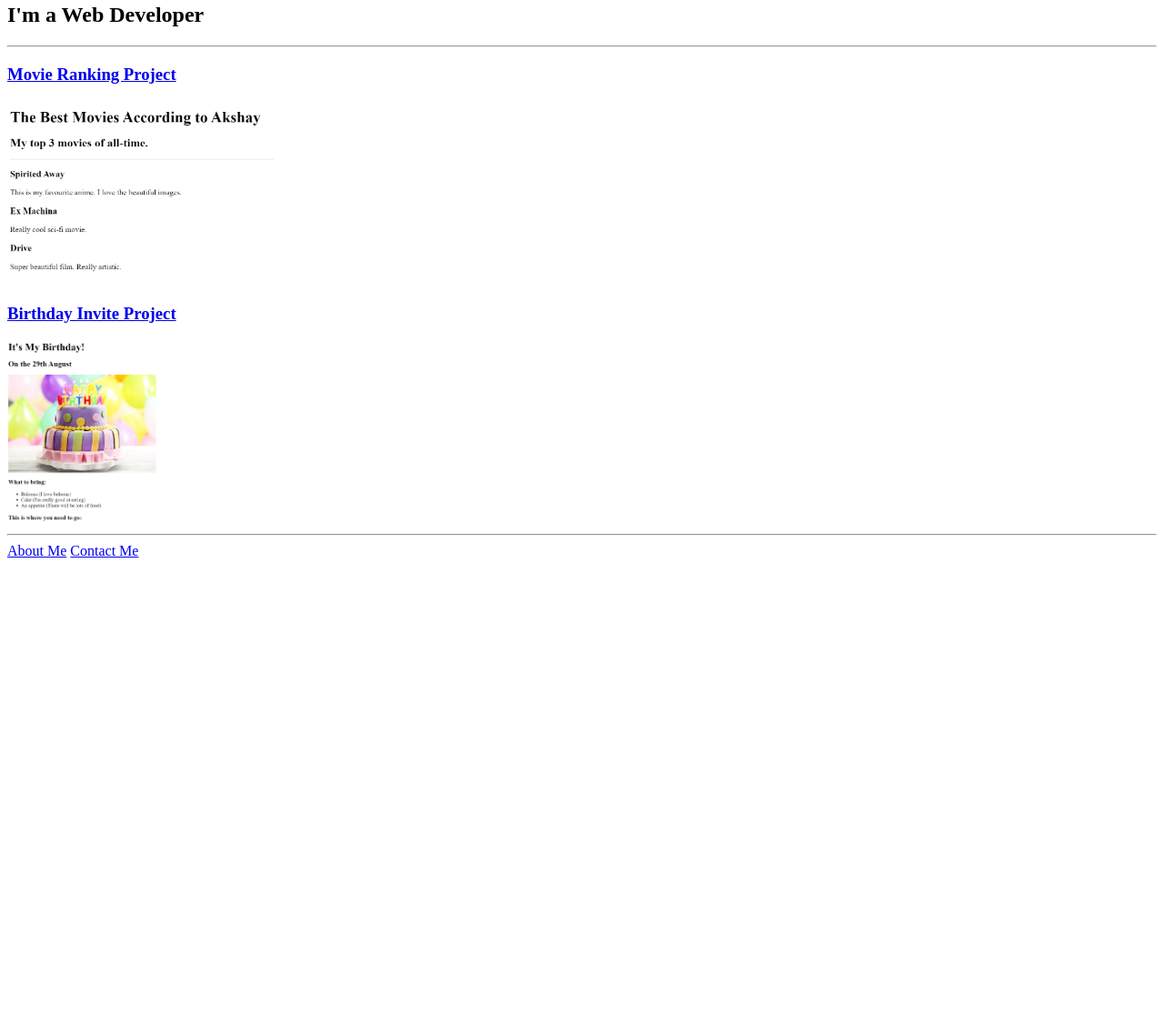
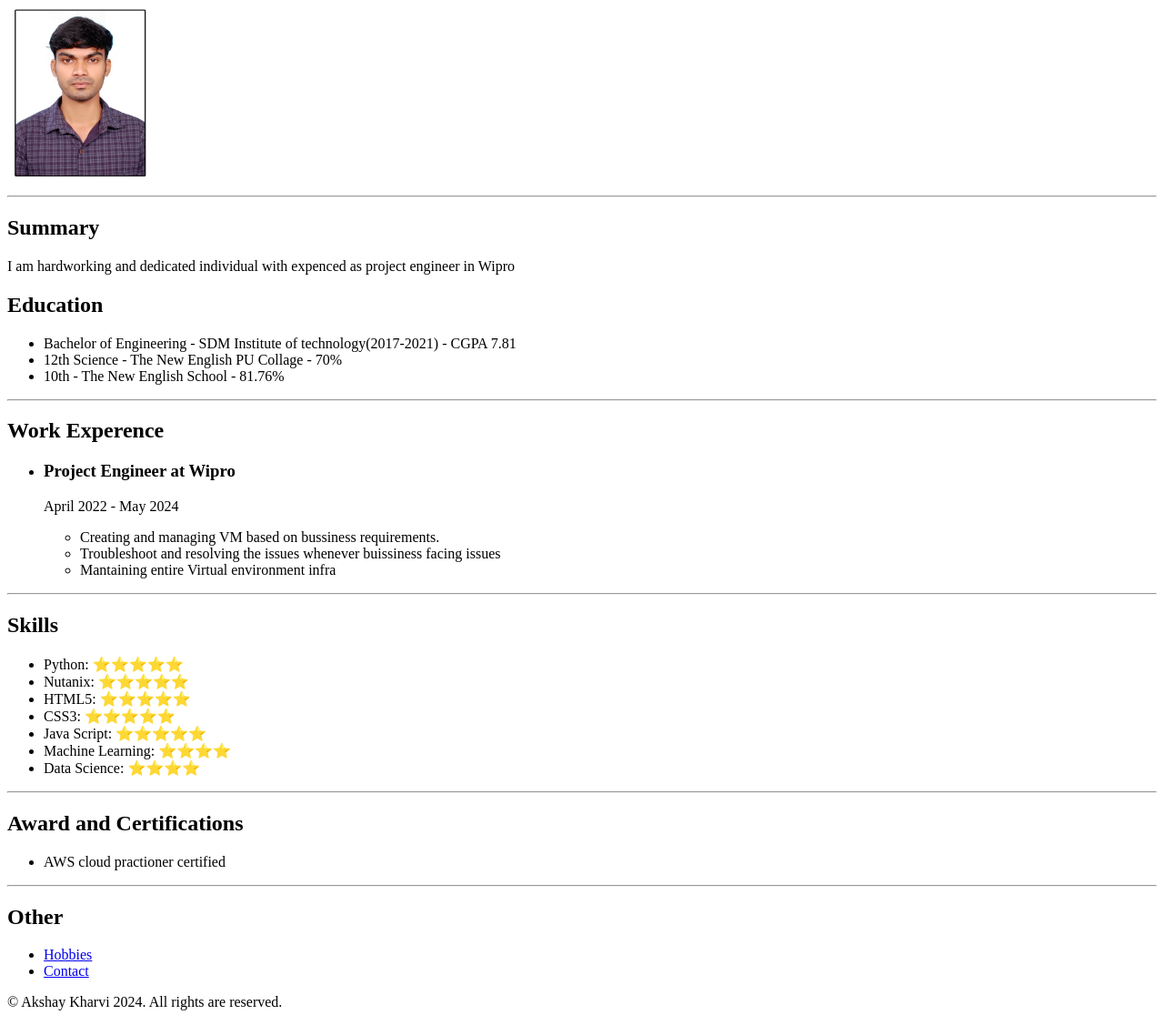
Before and after one commit to Ak7349/html-portfolio, a plain HTML site: page index.html in a window 1280 px wide. Shown: the part 77-1204 px from the top of the page at 91% size. Before the commit the page ends 800 px from the top, so only its background shows below. Drawn offline with Linux system fonts and the light colour scheme.

Commit message:
Add files via upload

```diff
--- a/index.html
+++ b/index.html
@@ -2,18 +2,55 @@
 <html lang="en">
 <head>
     <meta charset="UTF-8">
-    <title>Akshay's Portfolio</title>
+    <title>My Resume</title>
 </head>
 <body>
-    <h1>Akshay Kharvi's Portfolio</h1>
-    <h2>I'm a Web Developer</h2>
-    <hr />
-    <h3><a href="./public/movie-ranking.html">Movie Ranking Project</a></h3>
-    <img src="./assets/images/movie.png" height="200" alt="movie ranking project preview"/>
-    <h3><a href="./public/birthday-invite.html">Birthday Invite Project</a></h3>
-    <img src="./assets/images/birthday.png" height="200" alt="birthday invite project preview"/>
-    <hr />
-    <a href="./public/about.html">About Me</a>
-    <a href="./public/contact.html">Contact Me</a>
+    <h1>Aksahy Kharvi</h1>
+        <img src="photo.jpg" height="200" alt="photo" />
+    <hr>
+    <h2>Summary</h2>
+        <p>I am hardworking and dedicated individual with expenced as project engineer in Wipro</p>
+    <h2>Education</h2>
+        <ul>
+            <li>Bachelor of Engineering - SDM Institute of technology(2017-2021) - CGPA 7.81</li>
+            <li>12th Science - The New English PU Collage - 70%</li>
+            <li>10th - The New English School - 81.76%</li>
+        </ul>
+    <hr>
+    <h2>Work Experence</h2>
+        <ul>
+            <li><h3>Project Engineer at Wipro</h3></li>
+            <p>April 2022 - May 2024</p>
+            <ul>
+                <li>Creating and managing VM based on bussiness requirements.</li>
+                <li>Troubleshoot and resolving the issues whenever buissiness facing issues</li>
+                <li>Mantaining entire Virtual environment infra</li>
+            </ul>
+        </ul>
+    <hr>
+    <h2>Skills</h2>
+        <ul>
+            <li>Python: ⭐️⭐️⭐️⭐️⭐️</li>
+            <li>Nutanix: ⭐️⭐️⭐️⭐️⭐️</li>
+            <li>HTML5: ⭐️⭐️⭐️⭐️⭐️</li>
+            <li>CSS3: ⭐️⭐️⭐️⭐️⭐️</li>
+            <li>Java Script: ⭐️⭐️⭐️⭐️⭐️</li>
+            <li>Machine Learning: ⭐️⭐️⭐️⭐️</li>
+            <li>Data Science: ⭐️⭐️⭐️⭐️</li>
+        </ul>
+    <hr>
+    <h2>Award and Certifications</h2>
+        <ul>
+            <li>AWS cloud practioner certified</li>
+        </ul>
+    <hr>
+    <h2>Other</h2>
+        <ul>
+            <li><a href="./hobbies.html">Hobbies</a></li>
+            <li><a href="./contact.html">Contact</a></li>
+        </ul>
+    <footer>
+        <p>© Akshay Kharvi 2024. All rights are reserved.</p>
+    </footer>
 </body>
 </html>
```
Also changed, not shown: contact.html (added, +3 -0 lines), hobbies.html (added, +7 -0 lines), photo.jpg (added).
